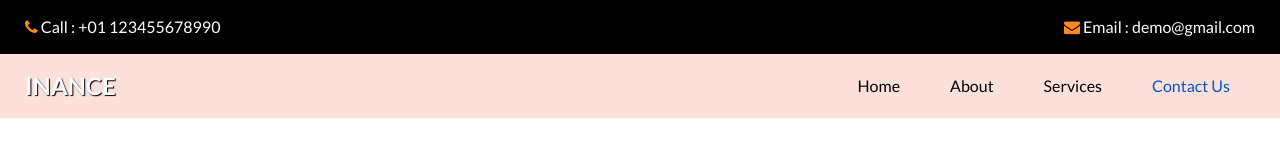
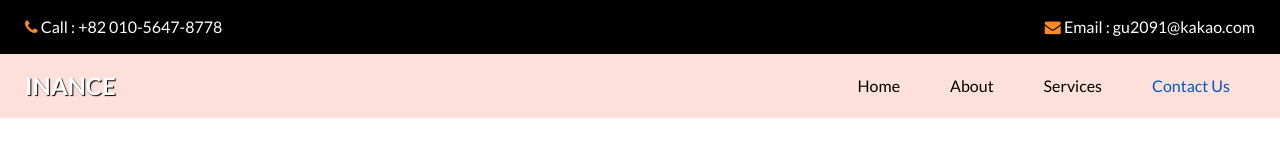
Before and after one commit to ihwankim0422/tpyspware, a plain HTML site: page contact.html in a window 1280 px wide. Shown: the top 160 px of the page. Drawn offline with nearby package versions, Linux system fonts and the light colour scheme; some packages are replaced by stand-ins of ours.

Commit message:
Update contact.html

```diff
--- a/contact.html
+++ b/contact.html
@@ -42,11 +42,11 @@
             <div class="contact_nav">
               <a href="">
                 <i class="fa fa-phone" aria-hidden="true"></i>
-                <span> Call : +01 123455678990 </span>
+                <span> Call : +82 010-5647-8778 </span>
               </a>
               <a href="">
                 <i class="fa fa-envelope" aria-hidden="true"></i>
-                <span> Email : demo@gmail.com </span>
+                <span> Email : gu2091@kakao.com </span>
               </a>
             </div>
           </div>
```
